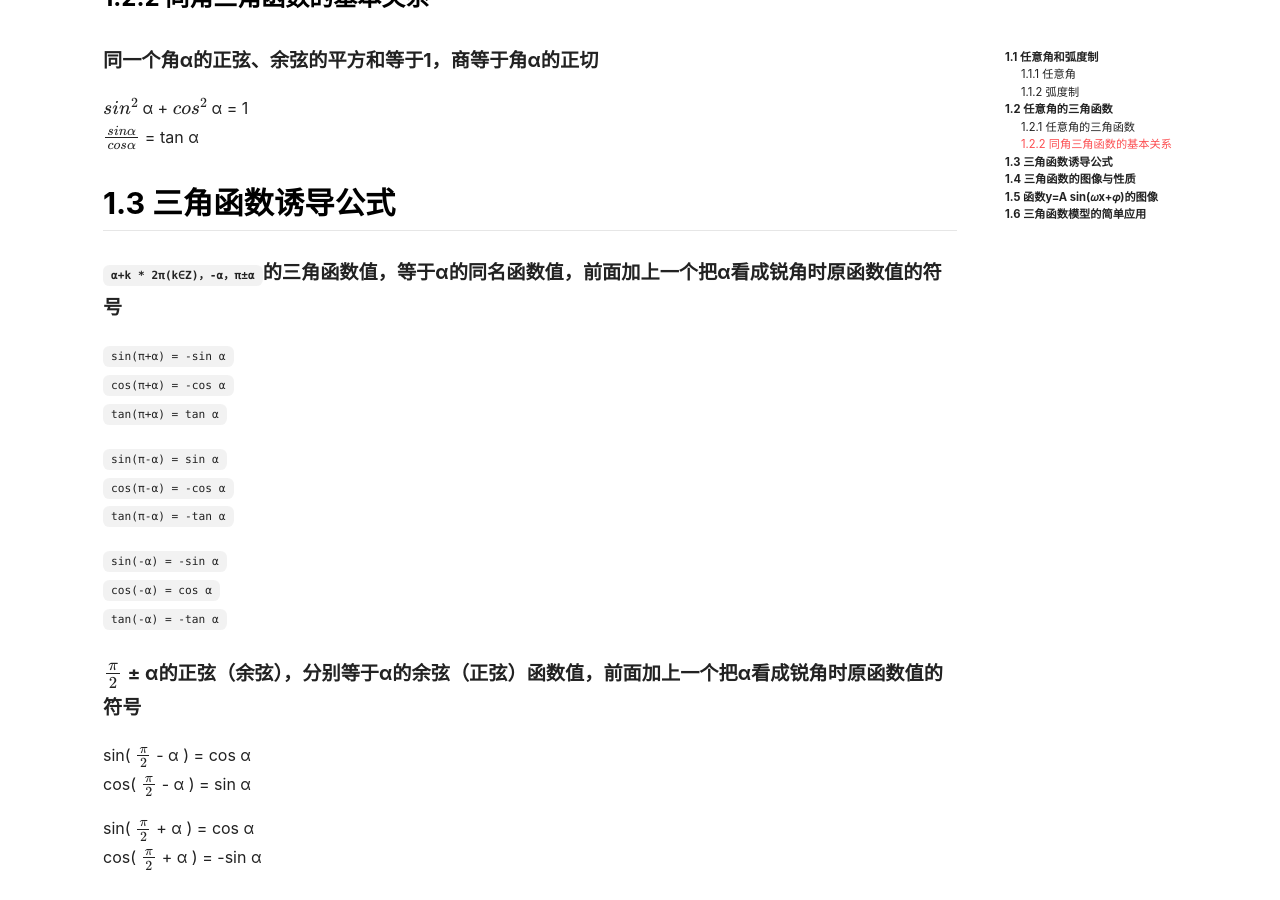
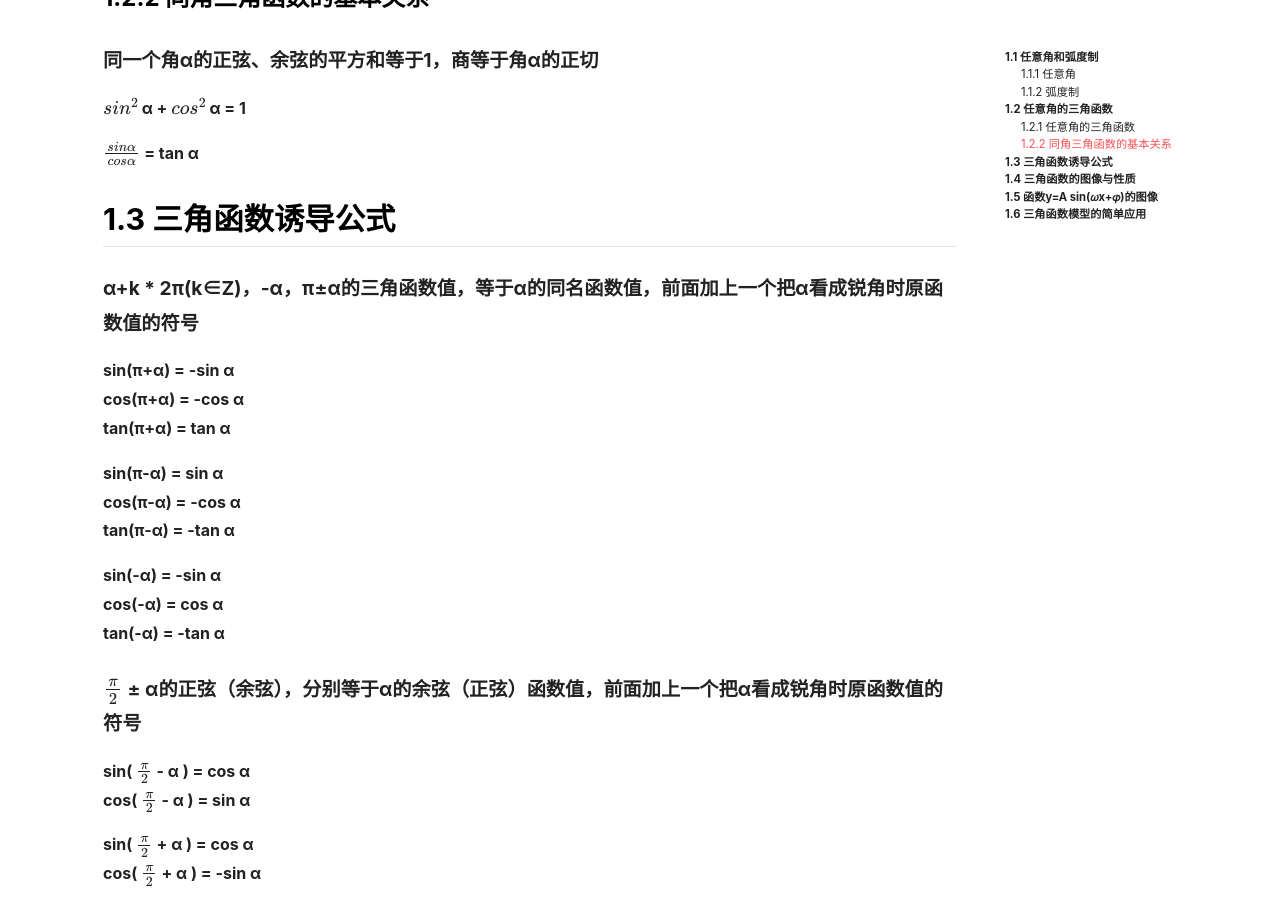
Before and after one commit to Git-WeStudio/Git-WeStudio.Github.io, a Jekyll site: the page built from _posts/2019-12-8-1.md, in a window 1280 px wide and 900 px high, scrolled down 2657 px. Built offline with Jekyll 4.4.1, drawn with Linux system fonts in a browser that asks for light colours; nearby versions of some CDN libraries; formulas are drawn with MathJax 3.

Commit message:
Update 2019-12-8-1.md

```diff
--- a/_posts/2019-12-8-1.md
+++ b/_posts/2019-12-8-1.md
@@ -56,16 +56,16 @@ $\frac{y}{x}$ 叫做α的 `正切` 记作 `tan α` 即 tan α = $\frac{y}{x}$ (x
 #### 正弦 余弦 正切都是以 `角` 为自变量，以 `单位圆上的点的坐标` 或 `坐标的比值` 为函数值的函数 统称 `三角函数`
 
 #### 设角α终边上的任意一点的坐标为（x，y），它与原点的距离为 r
-sin α = $\frac{y}{r}$
-cos α = $\frac{x}{r}$
-tan α = $\frac{y}{x}$
+**sin α = $\frac{y}{r}$**
+**cos α = $\frac{x}{r}$**
+**tan α = $\frac{y}{x}$**
 > sin & cos 定义域 `R` tan 定义域 {α|α ≠ $\frac{π}{2}$ + kπ ,k∈Z}
 > sin `一二正`；cos `一四正`；tan `一三正`
 
 #### 终边相同的角的同一三角函数的值相等
-`sin(a + k * 2π) = sin α`
-`cos(α + k * 2π) = cos α`
-`tan(α + k * 2π) = tan α`
+**sin(a + k * 2π) = sin α**
+**cos(α + k * 2π) = cos α**
+**tan(α + k * 2π) = tan α**
 
 #### 被看作带有方向的线段叫做 `有向线段`
 
@@ -83,32 +83,33 @@ tan α = $\frac{y}{x}$
 ### 1.2.2 同角三角函数的基本关系
 
 #### 同一个角α的正弦、余弦的平方和等于1，商等于角α的正切
-$sin^2$ α + $cos^2$ α = 1
-$\frac{sin α}{cos α}$ = tan α
+**$sin^2$ α + $cos^2$ α = 1**
+
+**$\frac{sin α}{cos α}$ = tan α**
 
 ## 1.3 三角函数诱导公式
 
-#### `α+k * 2π(k∈Z)，-α，π±α`的三角函数值，等于α的同名函数值，前面加上一个把α看成锐角时原函数值的符号
+#### α+k * 2π(k∈Z)，-α，π±α的三角函数值，等于α的同名函数值，前面加上一个把α看成锐角时原函数值的符号
 
-`sin(π+α) = -sin α`
-`cos(π+α) = -cos α`
-`tan(π+α) = tan α`
+**sin(π+α) = -sin α**
+**cos(π+α) = -cos α**
+**tan(π+α) = tan α**
 
-`sin(π-α) = sin α`
-`cos(π-α) = -cos α`
-`tan(π-α) = -tan α`
+**sin(π-α) = sin α**
+**cos(π-α) = -cos α**
+**tan(π-α) = -tan α**
 
-`sin(-α) = -sin α`
-`cos(-α) = cos α`
-`tan(-α) = -tan α`
+**sin(-α) = -sin α**
+**cos(-α) = cos α**
+**tan(-α) = -tan α**
 
 #### $\frac{π}{2}$ ± α的正弦（余弦），分别等于α的余弦（正弦）函数值，前面加上一个把α看成锐角时原函数值的符号
 
-sin( $\frac{π}{2}$ - α ) = cos α
-cos( $\frac{π}{2}$ - α ) = sin α
+**sin( $\frac{π}{2}$ - α ) = cos α**
+**cos( $\frac{π}{2}$ - α ) = sin α**
 
-sin( $\frac{π}{2}$ + α ) = cos α
-cos( $\frac{π}{2}$ + α ) = -sin α
+**sin( $\frac{π}{2}$ + α ) = cos α**
+**cos( $\frac{π}{2}$ + α ) = -sin α**
 
 ## 1.4 三角函数的图像与性质
 
```
